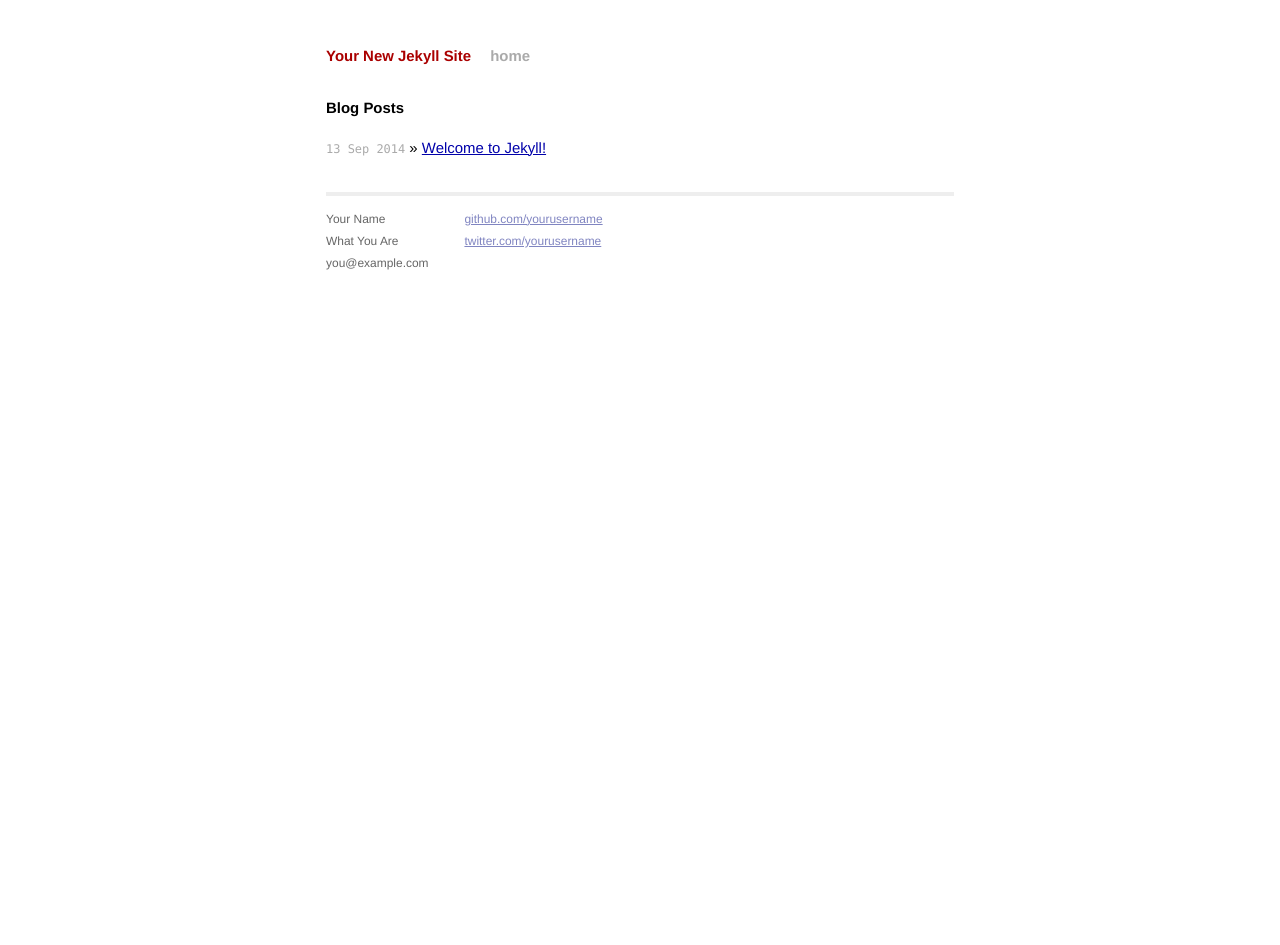
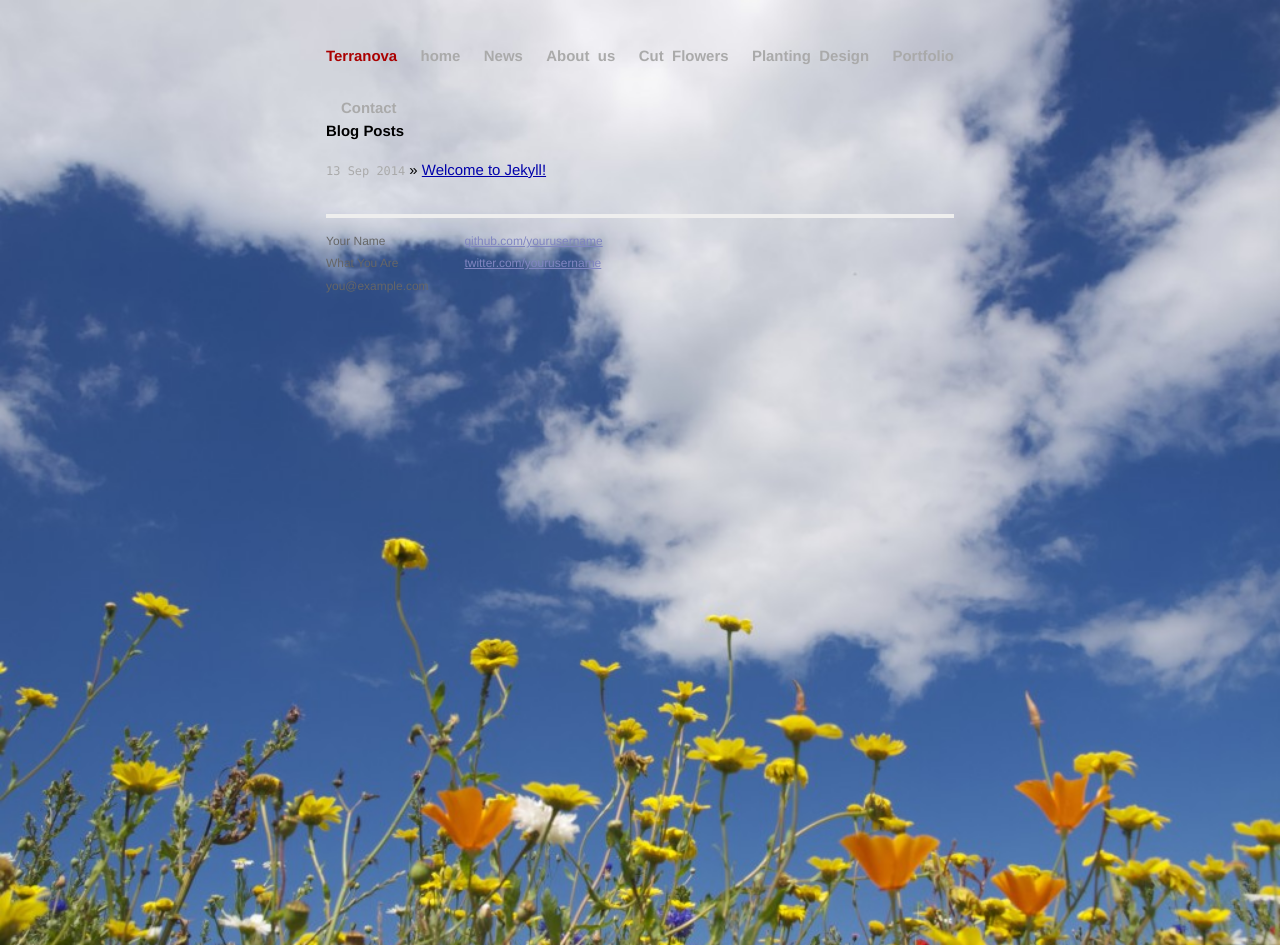
Before and after one commit to terranova-web/terranova-web.github.io, a Jekyll site: the page built from index.html, in a window 1280 px wide. Built offline with Jekyll 4.4.1, drawn with Linux system fonts in a browser that asks for light colours; Markdown is read by kramdown in place of the engine named in the settings.

Commit message:
changed background and added website nav

```diff
--- a/_config.yml
+++ b/_config.yml
@@ -1,3 +1,3 @@
-name: Your New Jekyll Site
+name: Terranova
 markdown: redcarpet
 pygments: true
--- a/_layouts/default.html
+++ b/_layouts/default.html
@@ -19,6 +19,13 @@
           <div class="header">
             <h1 class="title"><a href="/">{{ site.name }}</a></h1>
             <a class="extra" href="/">home</a>
+	    <a class="extra" href="/">News</a>
+	    <a class="extra" href="/">About us</a>
+	    <a class="extra" href="/">Cut Flowers</a>
+	    <a class="extra" href="/">Planting Design</a>
+	    <a class="extra" href="/">Portfolio</a>
+	    <a class="extra" href="/">Contact</a>
+
           </div>
 
           {{ content }}
--- a/css/main.css
+++ b/css/main.css
@@ -14,6 +14,11 @@ html, body { height: 100%; }
 
 body {
   background-color: #FFF;
+  background-image:url("/res/home-background.jpg");
+  -webkit-background-size: cover;
+  -moz-background-size: cover;
+  -o-background-size: cover;
+  background-size: cover;
   font: 13.34px Helvetica, Arial, sans-serif;
   font-size: small;
   text-align: center;
```
Also changed, not shown: res/home-background.jpg (added), 1 other file.
